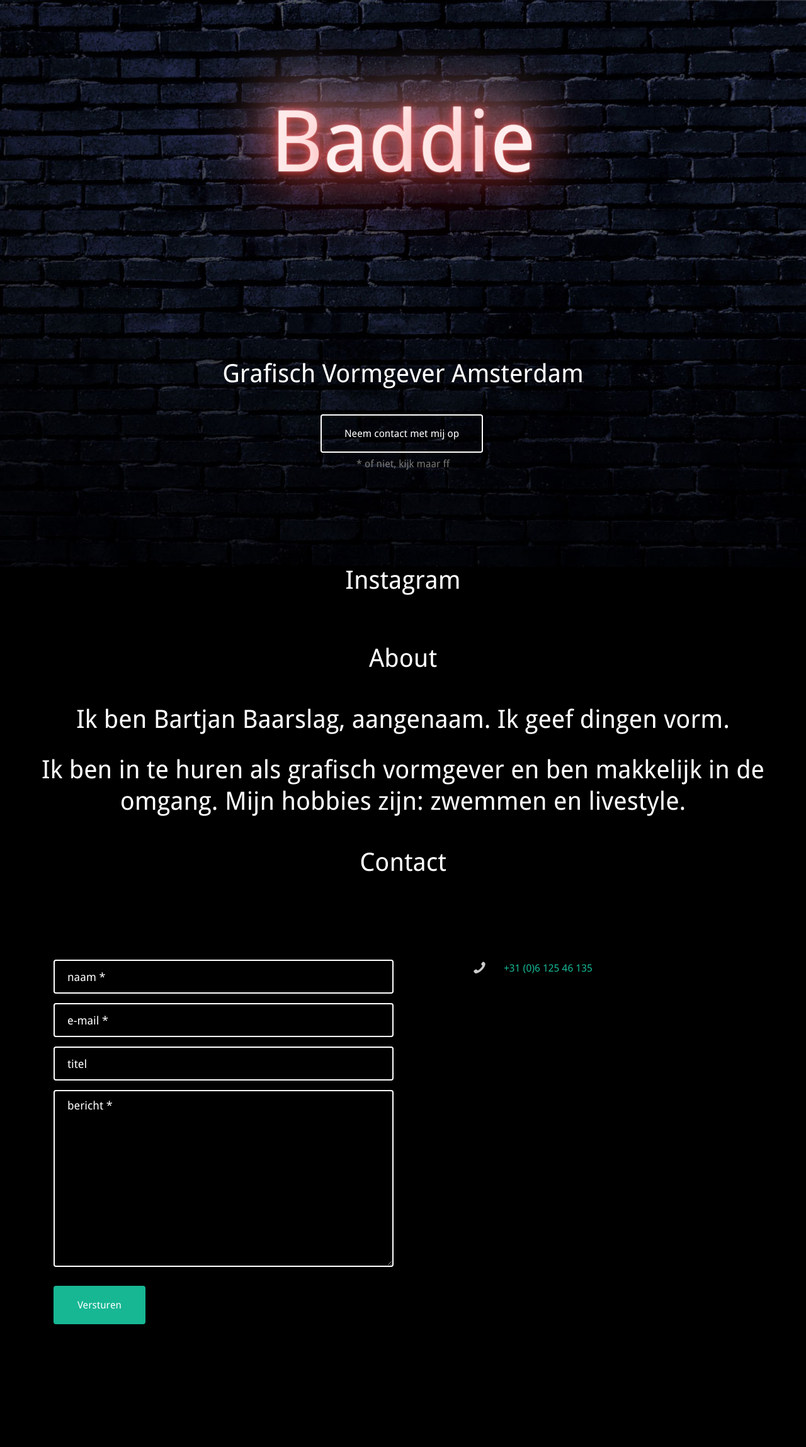
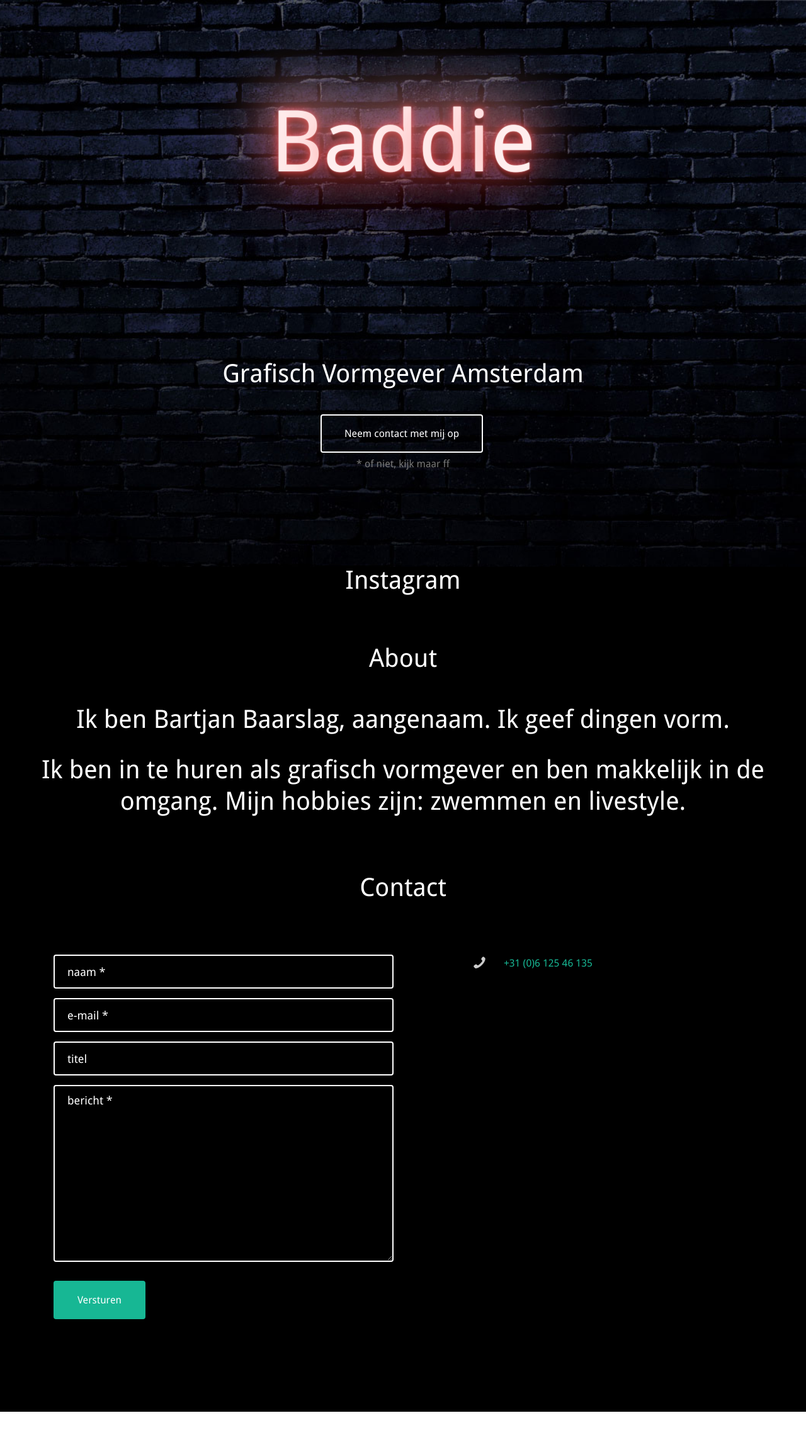
Before and after one commit to apsweb/baddie, a Jekyll site: the page built from index.md, in a window 1280 px wide. Shown: the whole page at 63% size. Built offline with Jekyll 4.4.1, drawn with Linux system fonts in a browser that asks for light colours; some web fonts are replaced; after the commit the page ends 2242 px from its top, so only the background shows below that.

Commit message:
Updated 'css/style.css' via CloudCannon

```diff
--- a/css/style.css
+++ b/css/style.css
@@ -2178,9 +2178,12 @@
 
 #gtco-footer .display-tc {text-align:center;}
 
-#gtco-footer {padding:4em;}
+#gtco-footer,
+.gtco-section {padding:4em;}
 
 .instawrapper h2, #contact {color:#fff;text-align:center;font-size:4rem;}
+
+#contact {margin-top:4rem;}
 
 /*
 .form-control {border-color: pink;}
```
